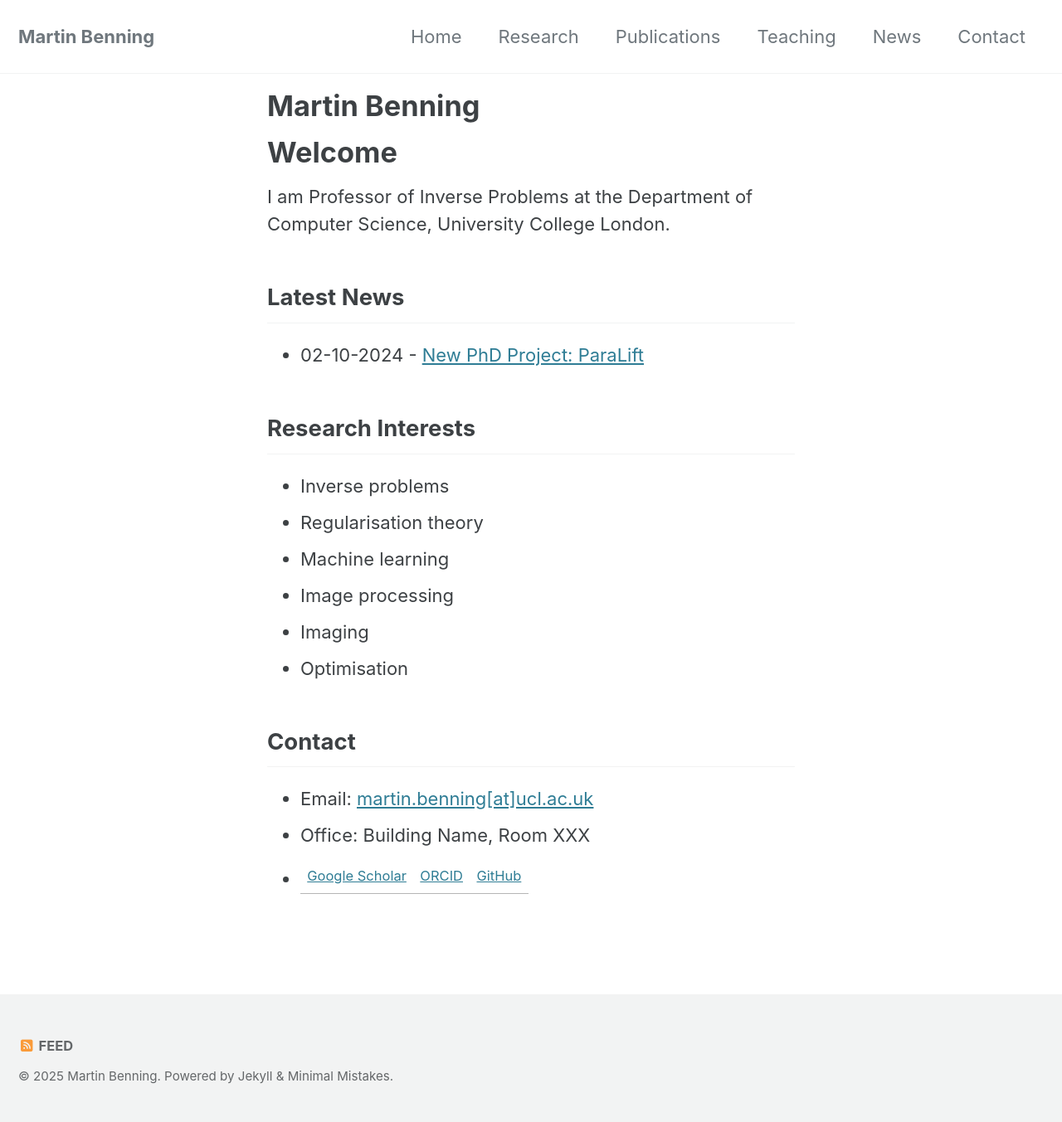
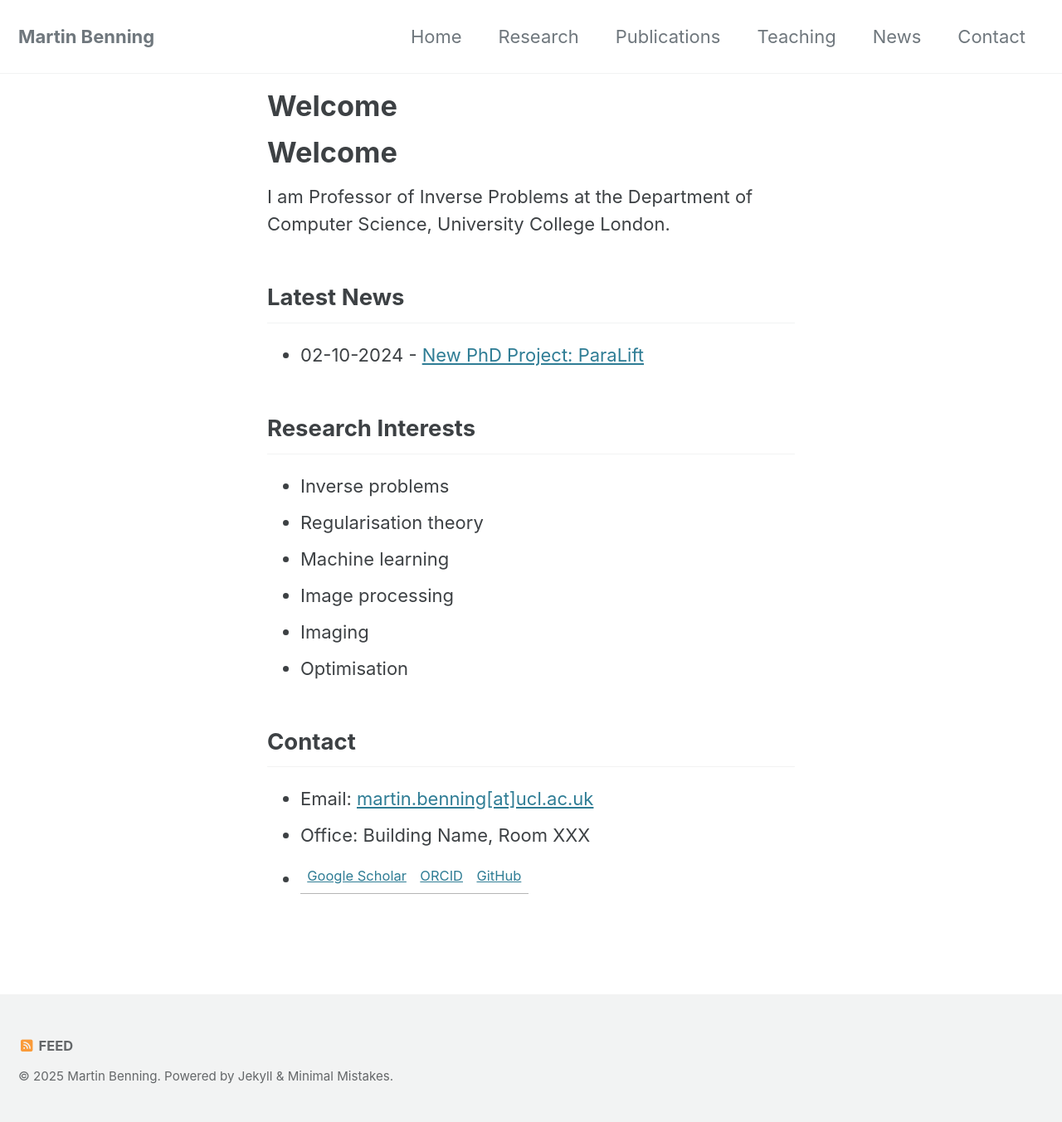
Before and after one commit to martinbenning/martinbenning.github.io, a Jekyll site: the page built from index.md, in a window 1280 px wide. Shown: the whole page at 83% size. Built offline with Jekyll 4.4.1, drawn with Linux system fonts in a browser that asks for light colours; cached includes are drawn as plain includes.

Commit message:
fix: update homepage title from "Martin Benning" to "Welcome"

```diff
--- a/index.md
+++ b/index.md
@@ -1,6 +1,6 @@
 ---
 layout: single
-title: "Martin Benning"
+title: "Welcome"
 permalink: /
 ---
 
```
